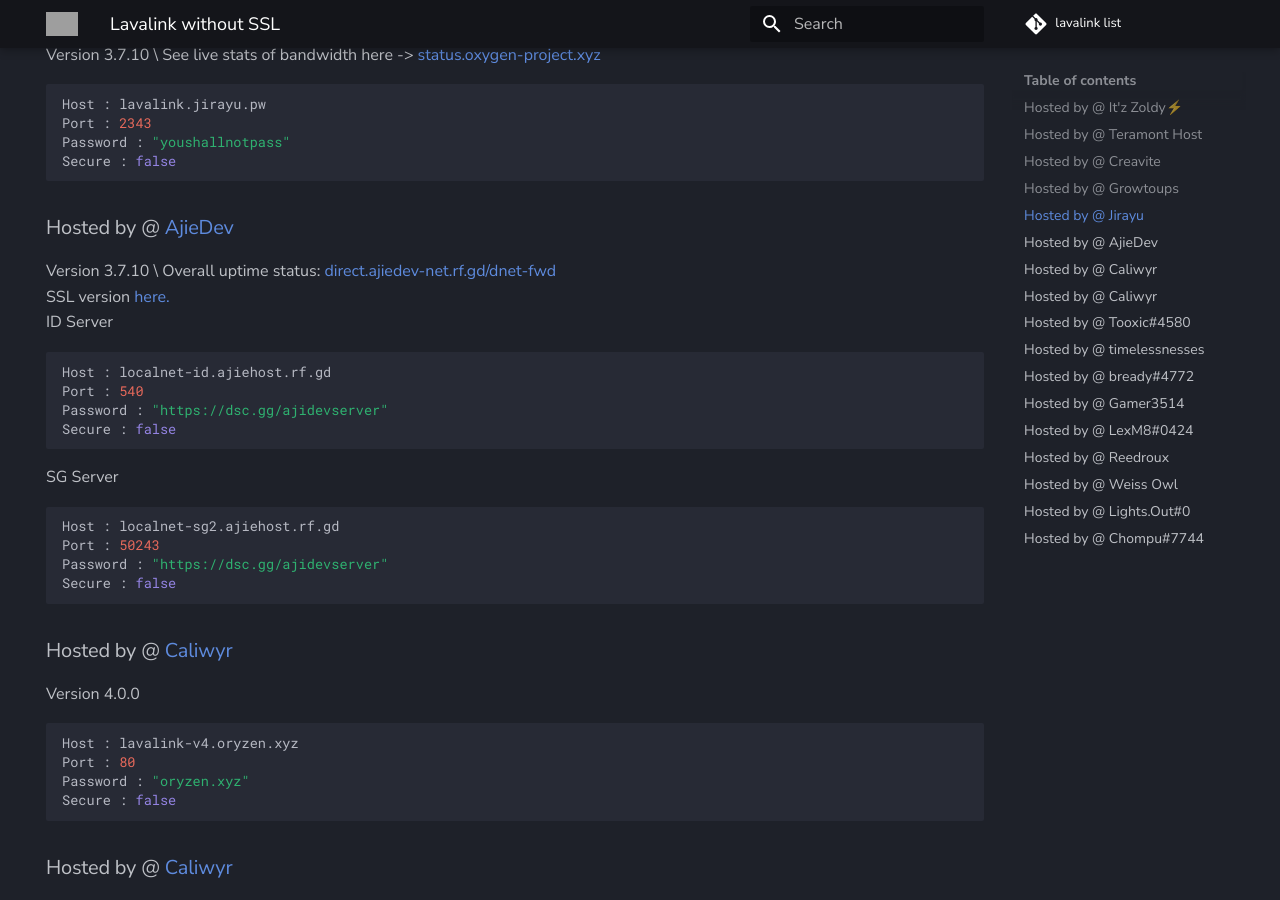
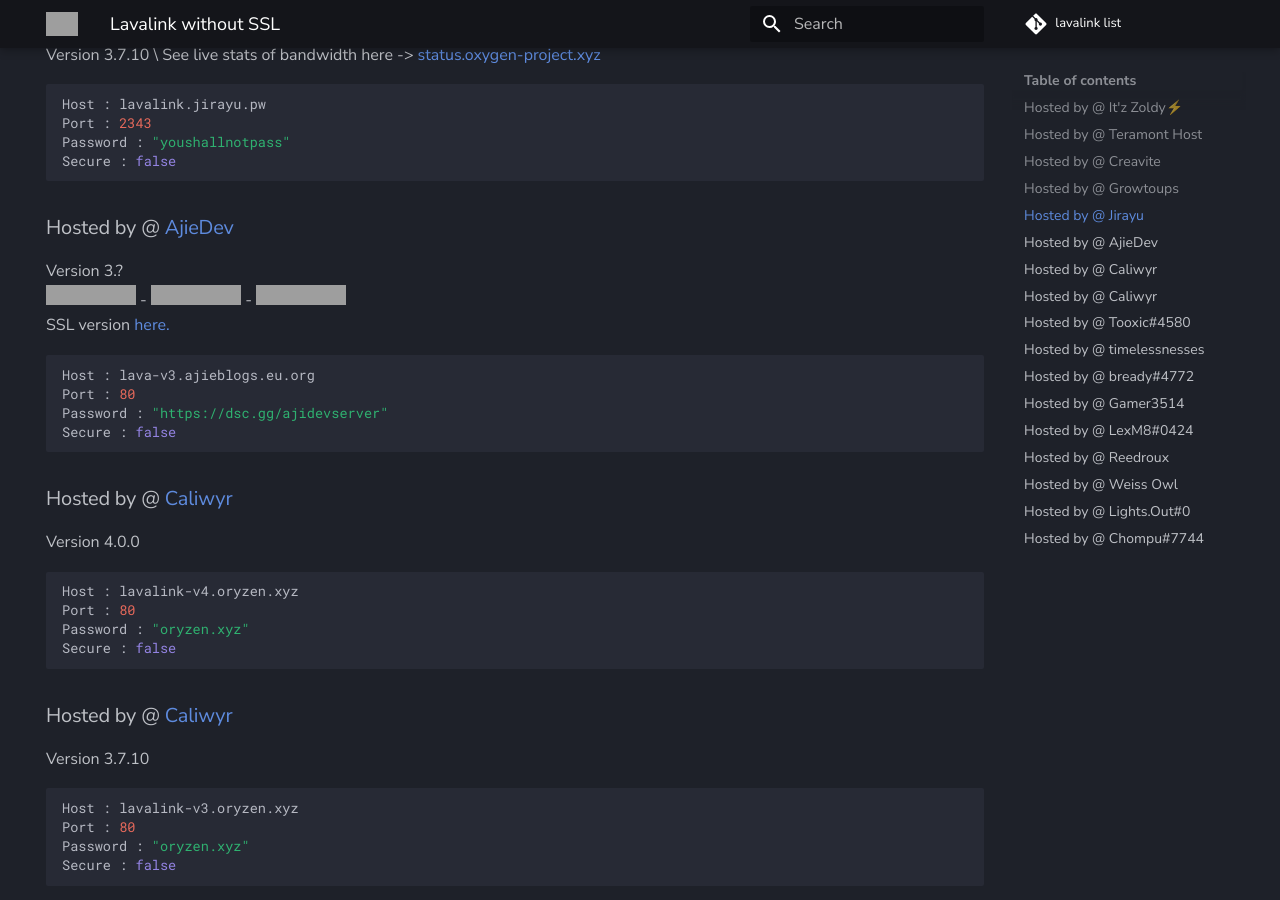
Before and after one commit to DarrenOfficial/lavalink-list, an MkDocs documentation site: the page built from docs/NoSSL/lavalink-without-ssl.md, in a window 1280 px wide and 900 px high, scrolled down 1787 px. Built offline with MkDocs 1.6.1 and Material for MkDocs 9.7.7, drawn with Linux system fonts in a browser that asks for light colours; comment, search, counter and statistics services are not loaded; grey boxes are pictures that could not be loaded.

````diff
--- a/docs/NoSSL/lavalink-without-ssl.md
+++ b/docs/NoSSL/lavalink-without-ssl.md
@@ -91,20 +91,12 @@ Secure : false
 ```
 
 ### Hosted by @ [AjieDev](https://github.com/AjieDev)
-Version 3.7.10 \ Overall uptime status: [direct.ajiedev-net.rf.gd/dnet-fwd](https://direct.ajiedev-net.rf.gd/dnet-fwd) <br />
+Version 3.? <br />
+![Stat](https://uptime-is.darrennathanael.com/api/badge/35/status) - ![Up](https://uptime-is.darrennathanael.com/api/badge/35/uptime/12?labelSuffix=+hour) - ![AVGP](https://uptime-is.darrennathanael.com/api/badge/35/ping/12?labelSuffix=+hour)<br />
 SSL version [here.](https://lavalink.darrennathanael.com/SSL/lavalink-with-ssl/#hosted-by-ajiedev) <br />
-ID Server
 ```bash
-Host : localnet-id.ajiehost.rf.gd
-Port : 540
-Password : "https://dsc.gg/ajidevserver"
-Secure : false
-```
-
-SG Server
-```bash
-Host : localnet-sg2.ajiehost.rf.gd
-Port : 50243
+Host : lava-v3.ajieblogs.eu.org
+Port : 80
 Password : "https://dsc.gg/ajidevserver"
 Secure : false
 ```
````
Also changed, not shown: docs/SSL/lavalink-with-ssl.md (+3 -3 lines).
